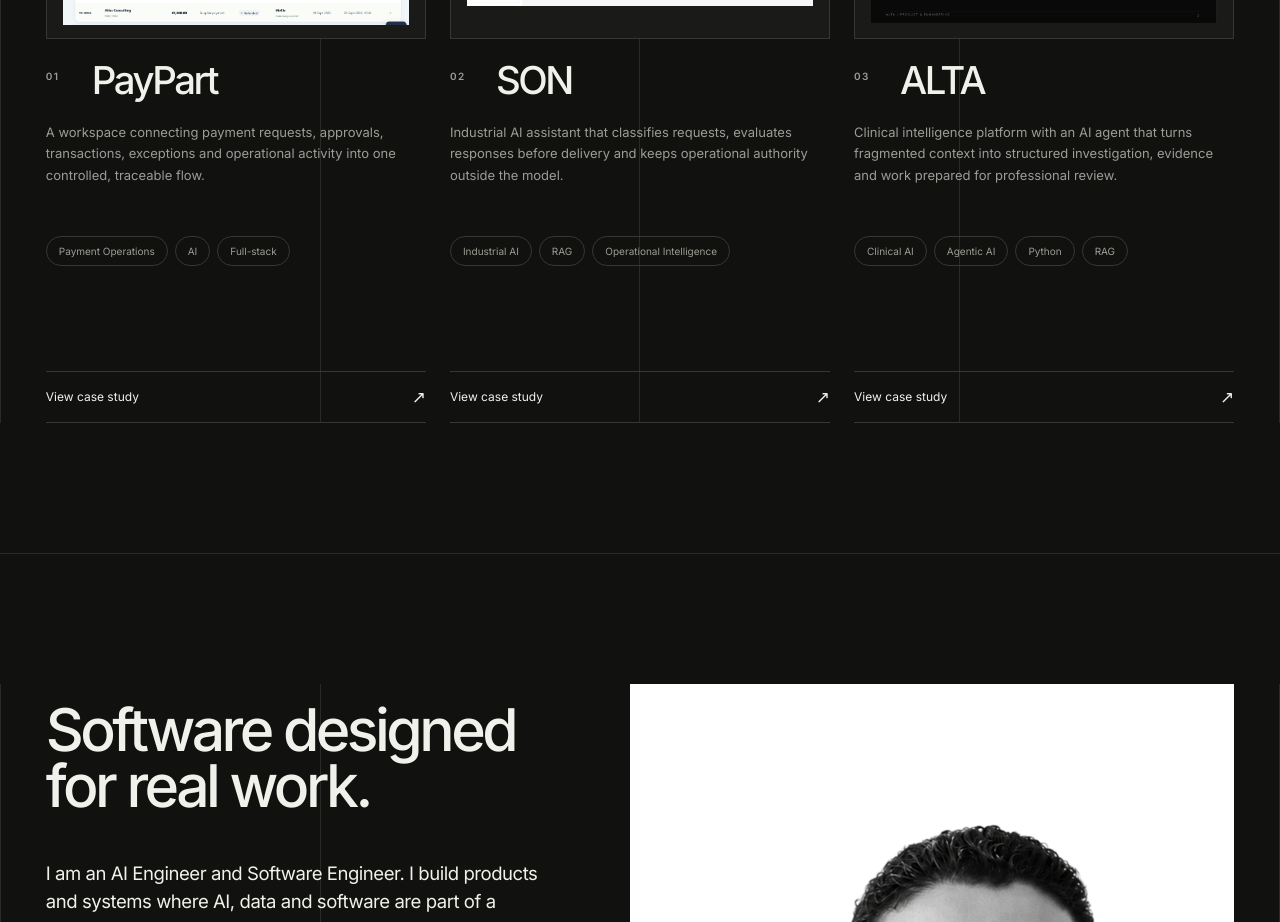
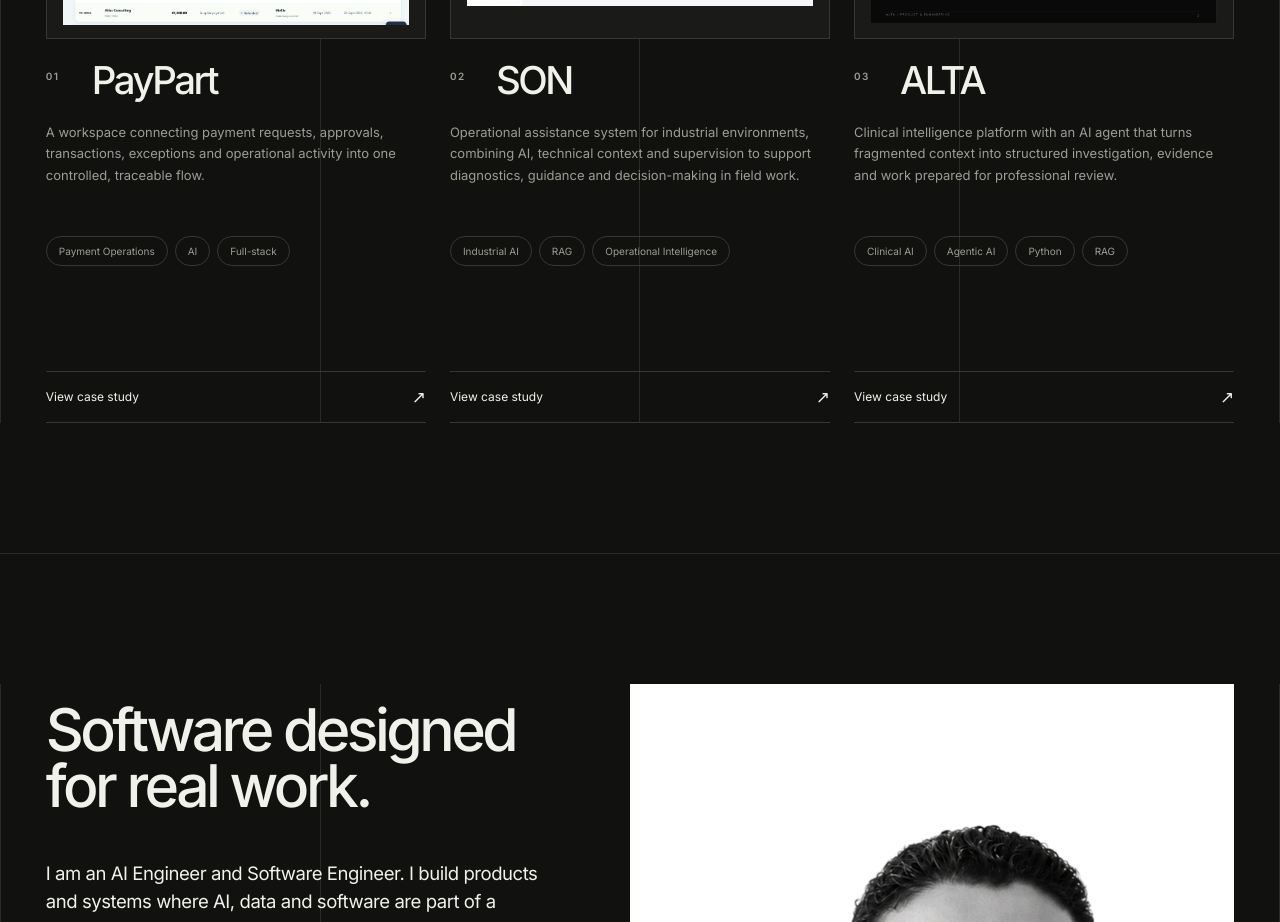
Before and after one commit to escobardanilo/my-site, a Next.js app: page / in a window 1280 px wide. Shown: the part 4840-5762 px from the top of the page. Built offline with nearby package versions, Linux system fonts and the light colour scheme.

Commit message:
Update project cards for descriptive slugs

```diff
--- a/src/components/sections/Projects.tsx
+++ b/src/components/sections/Projects.tsx
@@ -82,7 +82,7 @@ export function Projects() {
 
               const description =
                 slug ===
-                "project-02"
+                "son"
                   ? sonCardDescriptions[
                       language
                     ]
```
